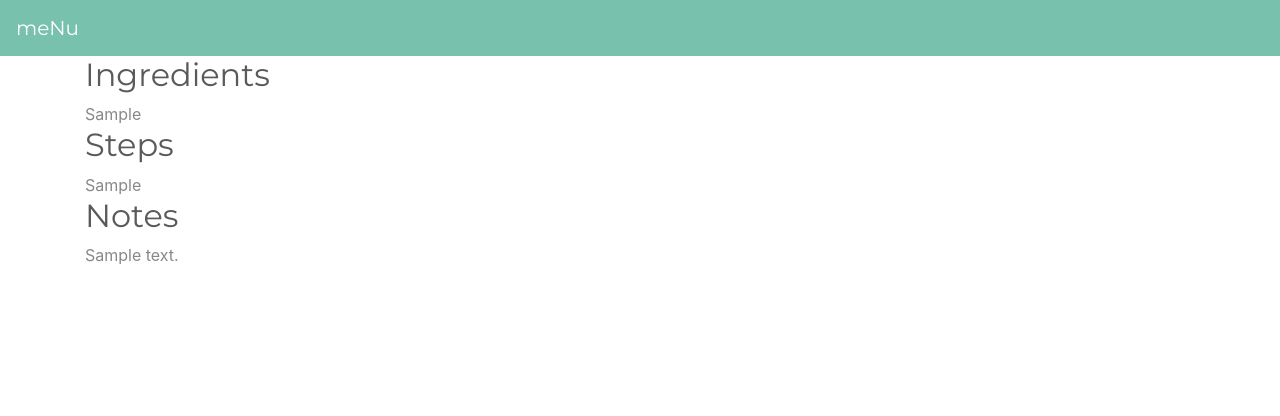
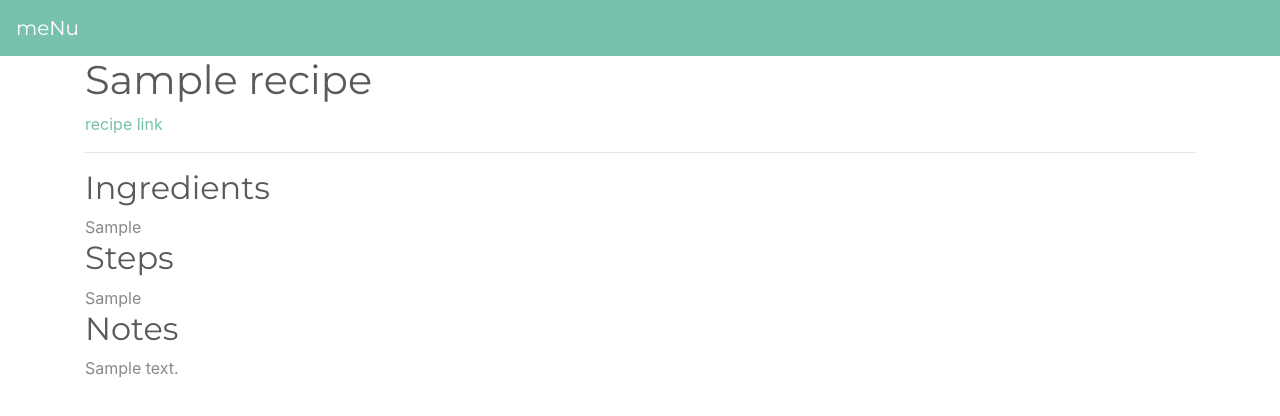
Before and after one commit to erik-farmer/me_and_u, a Django app: template me_and_u/templates/recipes/recipe_detail.html in a window 1280 px wide. Shown: the top 416 px of the page. Run offline with Django 3.2, Linux system fonts and the light colour scheme; the template is opened without the code that fills it: values named after a table or form of the project are taken from there, others are empty; tables that the repository leaves empty hold one stand-in row (Sample ...); some libraries are stand-ins or nearby versions.

Commit message:
fix detail view template block and add heroku to allowed hosts

```diff
--- a/config/settings/prod.py
+++ b/config/settings/prod.py
@@ -3,11 +3,14 @@ from .base import *
 import os
 import dj_database_url
 
+ALLOWED_HOSTS += ".herokuapp.com"
+
 DEBUG = False
+
 SECRET_KEY = os.environ['SECRET_KEY']
+
 DATABASES = {
     'default': dj_database_url.config(conn_max_age=600)
 }
 
-
 STATICFILES_STORAGE = 'whitenoise.storage.CompressedManifestStaticFilesStorage'
--- a/me_and_u/templates/recipes/recipe_detail.html
+++ b/me_and_u/templates/recipes/recipe_detail.html
@@ -2,12 +2,13 @@
 {% block title %}
     {{ recipe.name }}
 {% endblock %}
-<h1>{{ recipe.name }}</h1>
-<a target=_blank href="{{ recipe.url }}">
-    recipe link
-</a>
-<hr/>
+
 {% block content %}
+    <h1>{{ recipe.name }}</h1>
+    <a target=_blank href="{{ recipe.url }}">
+        recipe link
+    </a>
+    <hr/>
     {% autoescape off %}
         <h2>Ingredients</h2>
         {{ recipe.ingredients }}
```
